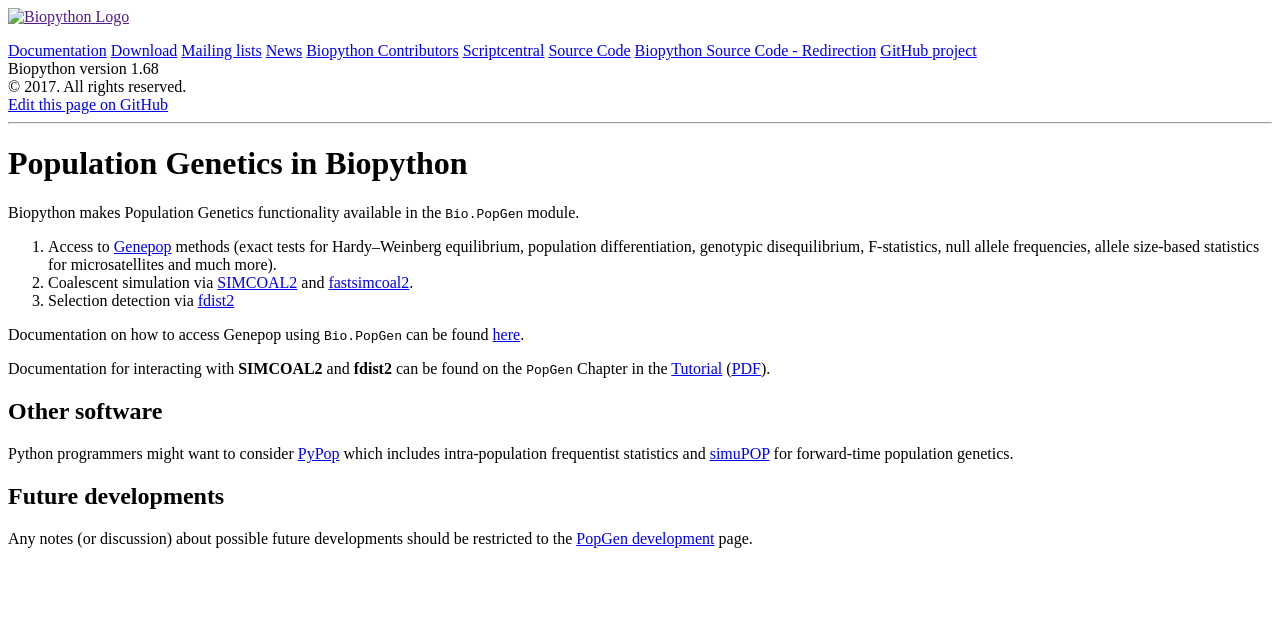
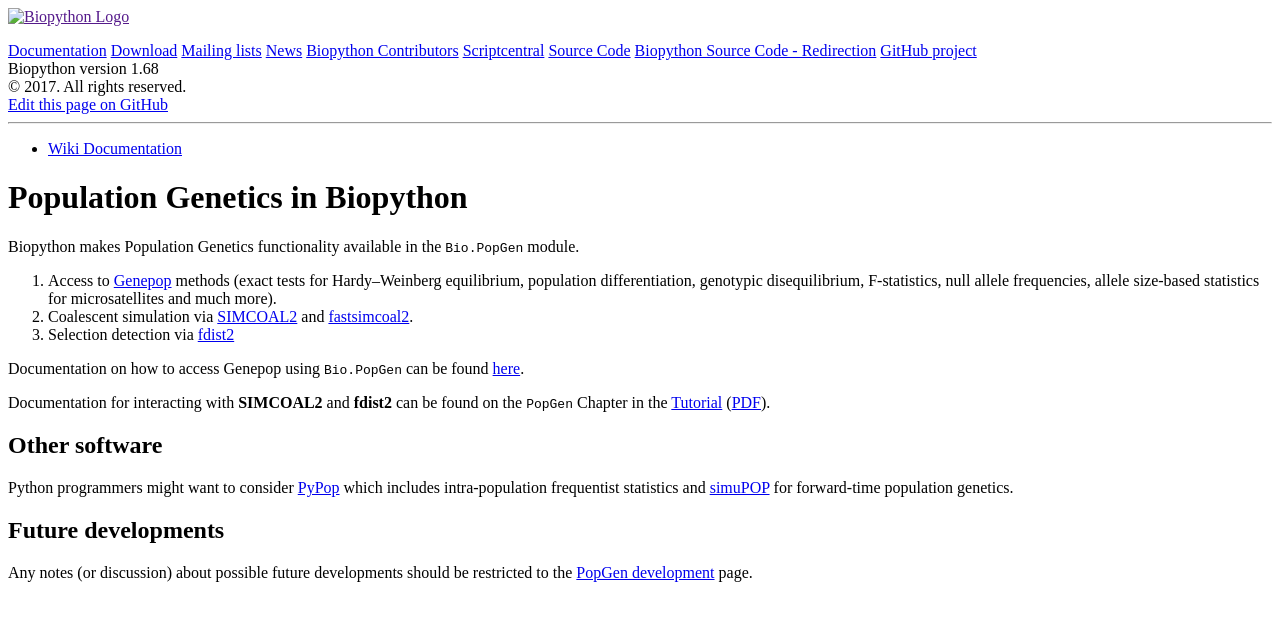
Before and after one commit to biopython/biopython.github.io, a Jekyll site: the page built from wiki/PopGen.md, in a window 1280 px wide. Shown: the top 621 px of the page. Built offline with Jekyll 4.4.1, drawn with Linux system fonts in a browser that asks for light colours.

Commit message:
Include tag/category links on wiki pages
e.g. Pages with the 'Cookbook' tag should have a link to
http://biopython.org/wiki/Category%3ACookbook

Note we have to replace spaces in the tags with underscores
so that e.g. 'Wiki Documentation' will link to the URL
http://peterjc.github.io/wiki/Category%3AWiki_Documentation

This is provisionally done as a bullet list above the page
title, and would benefit from some CSS styling, but is enough
to close #104.

Thank you to @Gasta88 for finding a related example which was
very helpful: http://charliepark.org/tags-in-jekyll/

```diff
--- a/_layouts/wiki.html
+++ b/_layouts/wiki.html
@@ -3,6 +3,9 @@ layout: default
 ---
 
 <div class="page">
+  <ul class="tag_list_in_post">
+    {% for tag in page.tags %}<li class="inline tag_list_item"><a class="tag_list_link" href="/wiki/Category%3A{{ tag | replace:' ','_' }}">{{ tag }}</a></li>{% endfor %}
+  </ul>
   <h1 class="page-title">{{ page.title }}</h1>
   {{ content }}
 </div>
```
